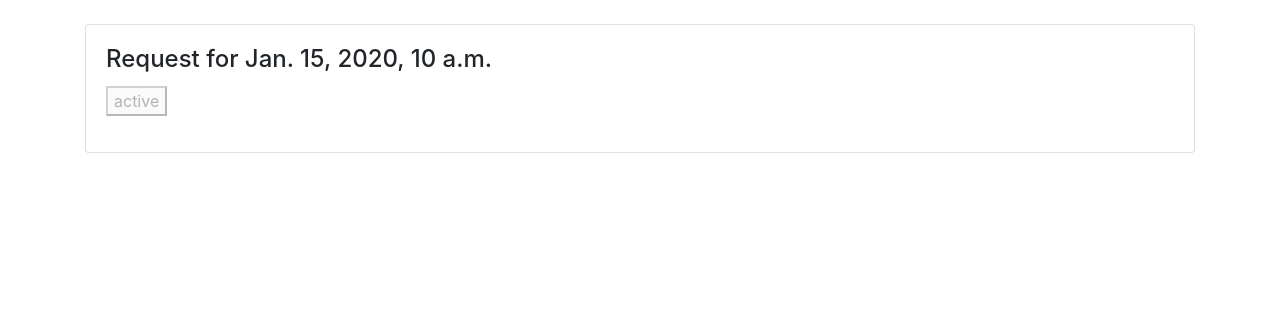
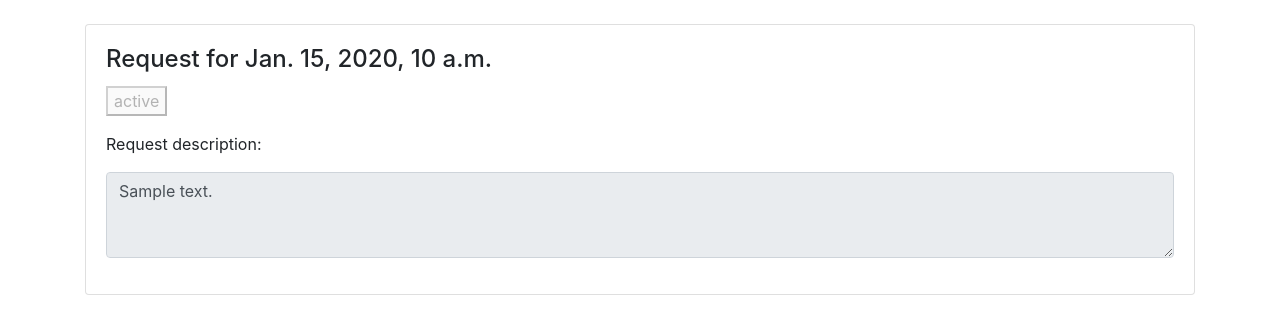
Before and after one commit to uchicago-cs/cs121-officehours-webapp, a Django app: template templates/uchicago-cs/my-request.html in a window 1280 px wide. Shown: the part 56-390 px from the top of the page. Run offline with Django 3.2, Linux system fonts and the light colour scheme; the template is opened without the code that fills it: most values are stand-ins (such as "Sample title", 1, 10 or a date in 2020); some libraries are stand-ins or nearby versions.

Commit message:
[GH-4] Show students their own description

```diff
--- a/templates/uchicago-cs/my-request.html
+++ b/templates/uchicago-cs/my-request.html
@@ -69,6 +69,12 @@ $(document).ready(function(){
 
      {% endif %}
 
+               <p>Request description:</p>
+      <div class="form-group">
+    <textarea class="form-control" rows="3" readonly>{{ active_req.description }}</textarea>
+  </div>
+
+
 {% if active_req.is_pending or active_req.is_scheduled %}
          <form action="{%url 'request-detail' active_req.course_offering.url_slug active_req.pk %}" id="cancelform" method="post" class="form">
          {% csrf_token %}
```
